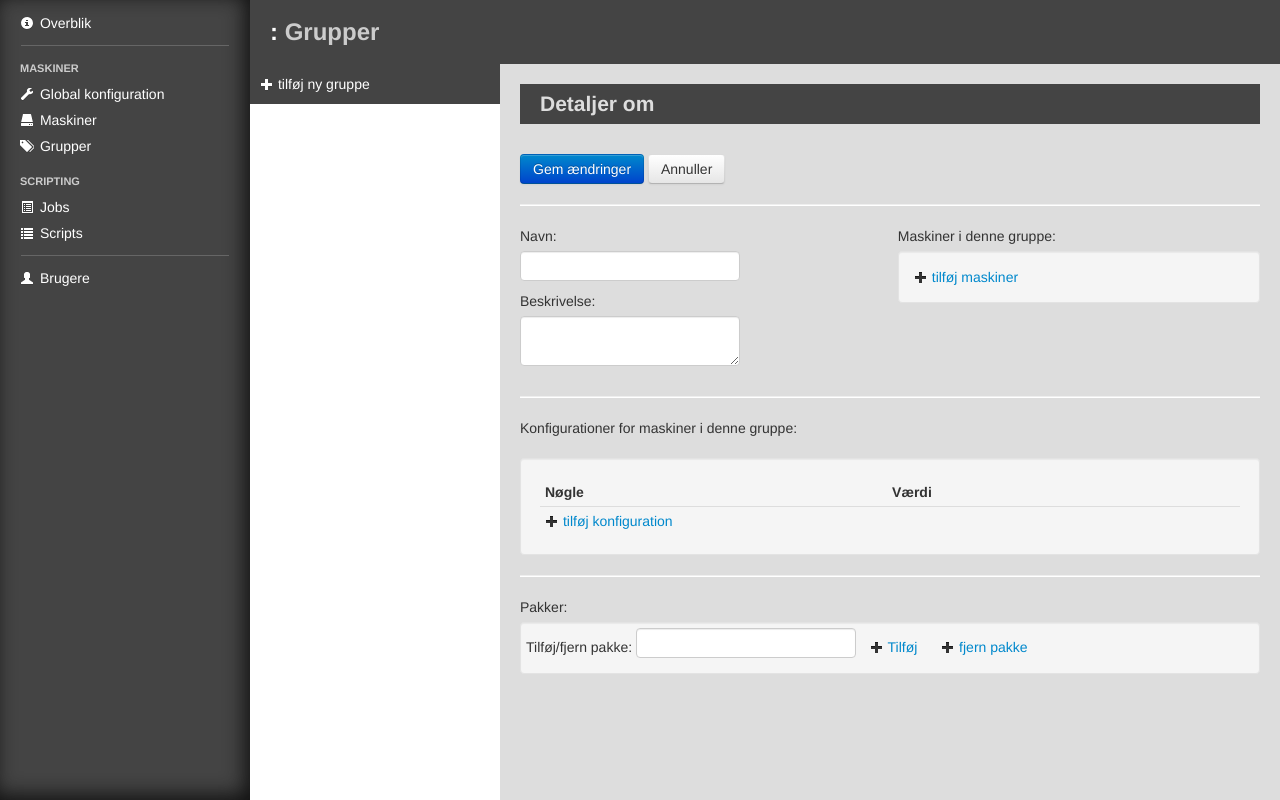
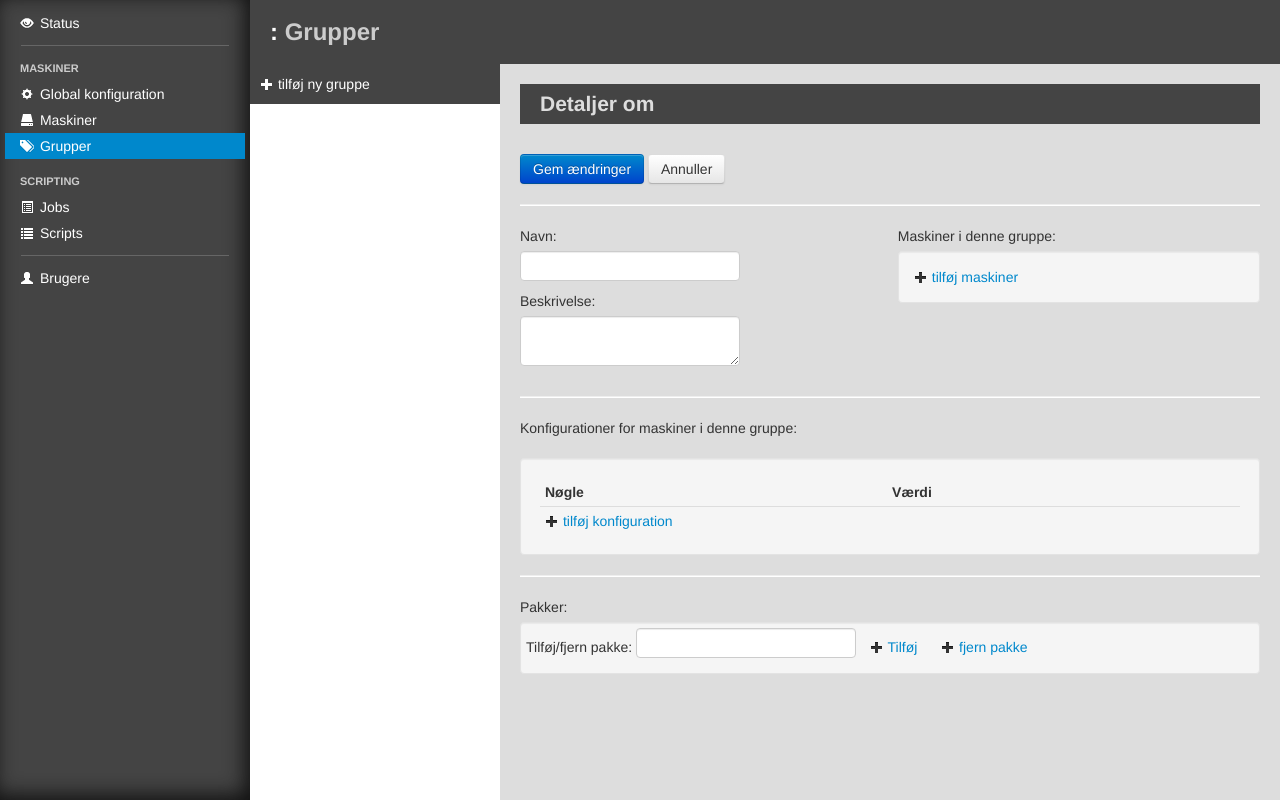
Before and after one commit to magenta-aps/bibos_admin, a Django app: template admin_site/templates/system/site_groups.html in a window 1280 px wide. Run offline with Django 3.2, Linux system fonts and the light colour scheme; the template is opened without the code that fills it, so the values that code supplies are empty.

Commit message:
lots of layout changes

```diff
--- a/admin_site/templates/site_with_navigation.html
+++ b/admin_site/templates/site_with_navigation.html
@@ -15,10 +15,10 @@ class="detailpage"
       <li><a href="/"><i class="icon-arrow-left icon-white"></i> Sites</a></li>
       <li class="divider"></li>
     {% endifequal %}
-    <li {% block site_active %}{% endblock %}><a href="/site/{{ site.url }}"><i class="icon-info-sign icon-white"></i> Overblik</a></li>
+    <li {% block site_active %}{% endblock %}><a href="/site/{{ site.url }}"><i class="icon-eye-open icon-white"></i> Status</a></li>
     <li class="divider"></li>
     <li class="nav-header">Maskiner</li>
-    <li {% block configuration_active %}{% endblock %}><a href="/site/{{ site.url }}/configuration/"><i class="icon-wrench icon-white"></i> Global konfiguration</a></li>
+    <li {% block configuration_active %}{% endblock %}><a href="/site/{{ site.url }}/configuration/"><i class="icon-cog icon-white"></i> Global konfiguration</a></li>
     <li {% block computers_active %}{% endblock %}><a href="/site/{{ site.url }}/computers/"><i class="icon-hdd icon-white"></i> Maskiner</a></li>
     <li {% block groups_active %}{% endblock %}><a href="/site/{{ site.url }}/groups/"><i class="icon-tags icon-white"></i> Grupper</a></li>
     <li class="nav-header">Scripting</li>
--- a/admin_site/templates/system/configurationentry_form.html
+++ b/admin_site/templates/system/configurationentry_form.html
@@ -1,5 +1,9 @@
 
 {% extends "site_with_navigation.html" %}
+
+{% block configuration_active %}
+class="active"
+{% endblock %}
 
 {% block specific_title %}
 Rediger parameter
--- a/admin_site/templates/system/scripts/update.html
+++ b/admin_site/templates/system/scripts/update.html
@@ -5,9 +5,9 @@ Redigér script: <em>{{ selected_script.name }}</em>
 {% endblock %}
 
 {% block script_edit_controls %}
+<a href="#runscriptmodal" role="button" class="btn btn-success" data-toggle="modal">Kør script</a>
 <input type="submit" class="btn btn-primary" value="Gem ændringer" />
-<button class="btn" onclick="location.href='{% url 'script' site.uid selected_script.pk %}'; return false">Annuller</button>
-<a href="#runscriptmodal" role="button" class="btn btn-warning pull-right" data-toggle="modal">Kør script</a>
+<button class="btn" onclick="location.href='{% url 'script' site.uid selected_script.pk %}'; return false;">Annuller</button>
 {% endblock %}
 
 {% block script_code_preview %}
--- a/admin_site/templates/system/site_detail.html
+++ b/admin_site/templates/system/site_detail.html
@@ -1,7 +1,7 @@
 {% extends "site_with_navigation.html" %}
 
 {% block specific_title %}
-Overblik
+Status
 {% endblock %}
 
 {% block javascripts %}
--- a/admin_site/templates/system/site_groups.html
+++ b/admin_site/templates/system/site_groups.html
@@ -8,6 +8,9 @@ Grupper
 <script type="text/javascript" src="/media/js/package_lists.js"></script>
 {% endblock %}
 
+{% block groups_active %}
+class="active"
+{% endblock %}
 
 {% block specific_content %}
   <ul class="sublevelnav">
```
Also changed, not shown: admin_site/templates/system/site_users.html (+7 -9 lines).
